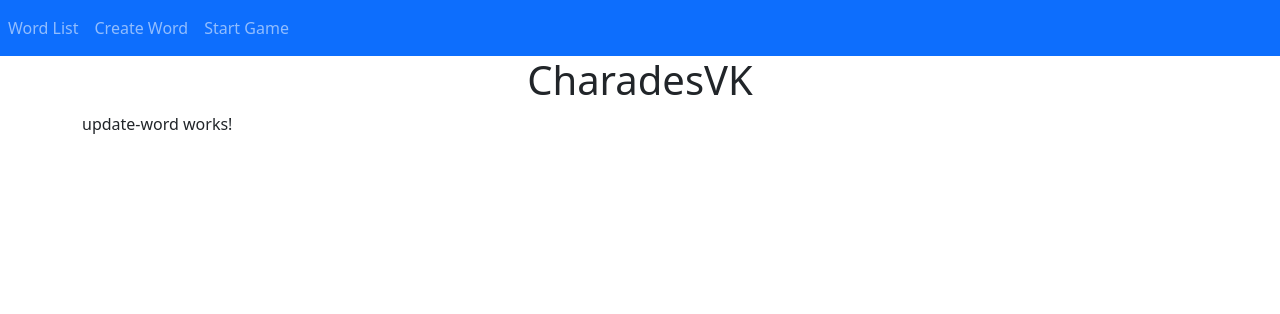
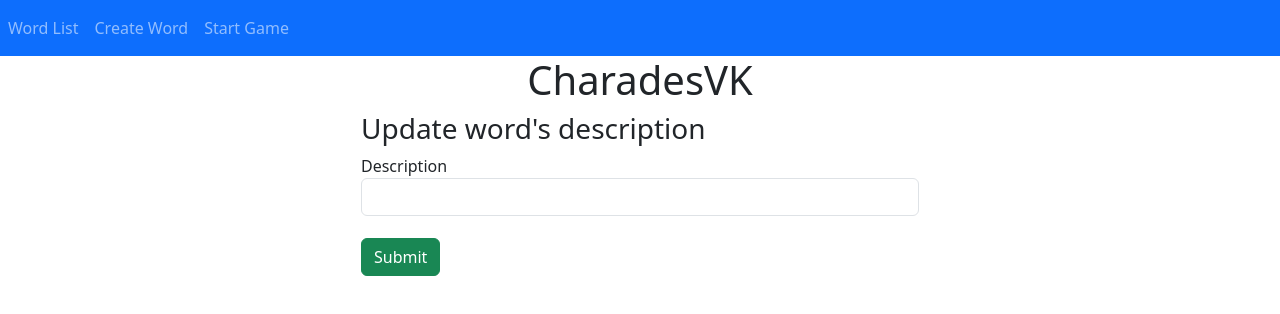
Before and after one commit to VasilKamburov/CharadesVK-dok-it-coding-challenge, an Angular app in the folder Front-end/charades-demo/: page /update-word/1 in a window 1280 px wide. Shown: the top 314 px of the page. Built offline with nearby package versions, Linux system fonts and the light colour scheme; no server answers.

Commit message:
Add update word component implementation.

```diff
--- a/Front-end/charades-demo/src/app/update-word/update-word.component.html
+++ b/Front-end/charades-demo/src/app/update-word/update-word.component.html
@@ -1 +1,14 @@
-<p>update-word works!</p>
+<div class="col-md-6 offset-md-3">
+    <h3> Update word's description </h3>
+    <form (ngSubmit) = "onSubmit()">
+        <h3>{{word.word}}</h3>
+        <div class="form-group">
+            <label> Description</label>
+            <input type="text" class ="form-control" id = "description"
+                [(ngModel)] = "word.description" name = "description">
+        </div>
+
+        <button class = "btn btn-success" type ="submit" style="margin-top: 22px;">Submit</button>
+
+    </form>
+    </div>
--- a/Front-end/charades-demo/src/app/update-word/update-word.component.ts
+++ b/Front-end/charades-demo/src/app/update-word/update-word.component.ts
@@ -1,12 +1,41 @@
 import { Component } from '@angular/core';
+import { Word } from '../word';
+import { ActivatedRoute, Router } from '@angular/router';
+import { FormsModule } from '@angular/forms';
+import { WordService } from '../word.service';
 
 @Component({
   selector: 'app-update-word',
   standalone: true,
-  imports: [],
+  imports: [FormsModule],
   templateUrl: './update-word.component.html',
   styleUrl: './update-word.component.css'
 })
 export class UpdateWordComponent {
+  wordParam!: string;
+  word: Word = new Word;
+  constructor(private service: WordService, private route: ActivatedRoute, private router: Router) {}
 
+  ngOnInit() {
+    this.wordParam = this.route.snapshot.params['word']
+    this.service.getSingleWord(this.wordParam).subscribe(data => {
+      this.word = data;
+    }, error => console.log(error));
+  }
+
+  updateWord(word: Word) {
+
+  }
+
+  onSubmit() {
+    console.log(this.word);
+    this.service.updateWord(this.word).subscribe( data =>{
+      this.goToWordList();
+    }
+    , error => console.log(error));
+  }
+
+  goToWordList(){
+    this.router.navigate(['/words']);
+  }
 }
```
